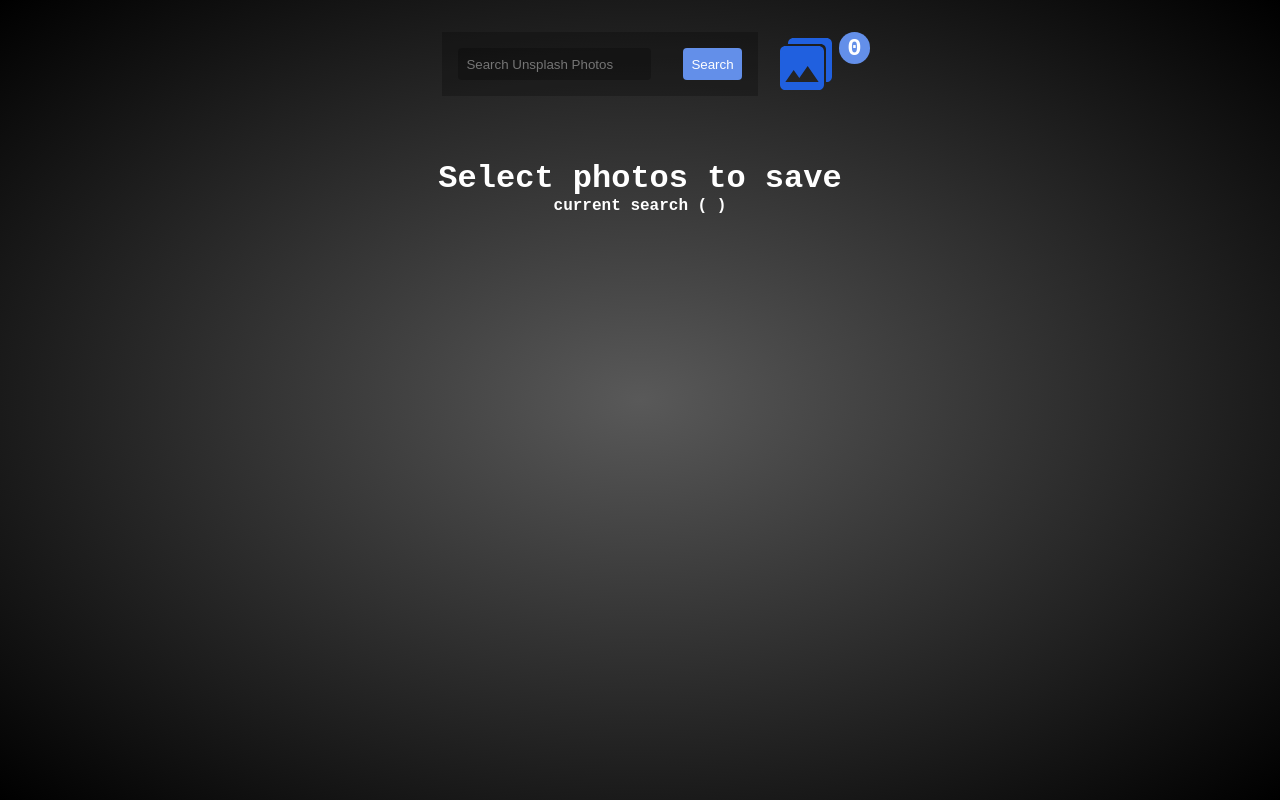
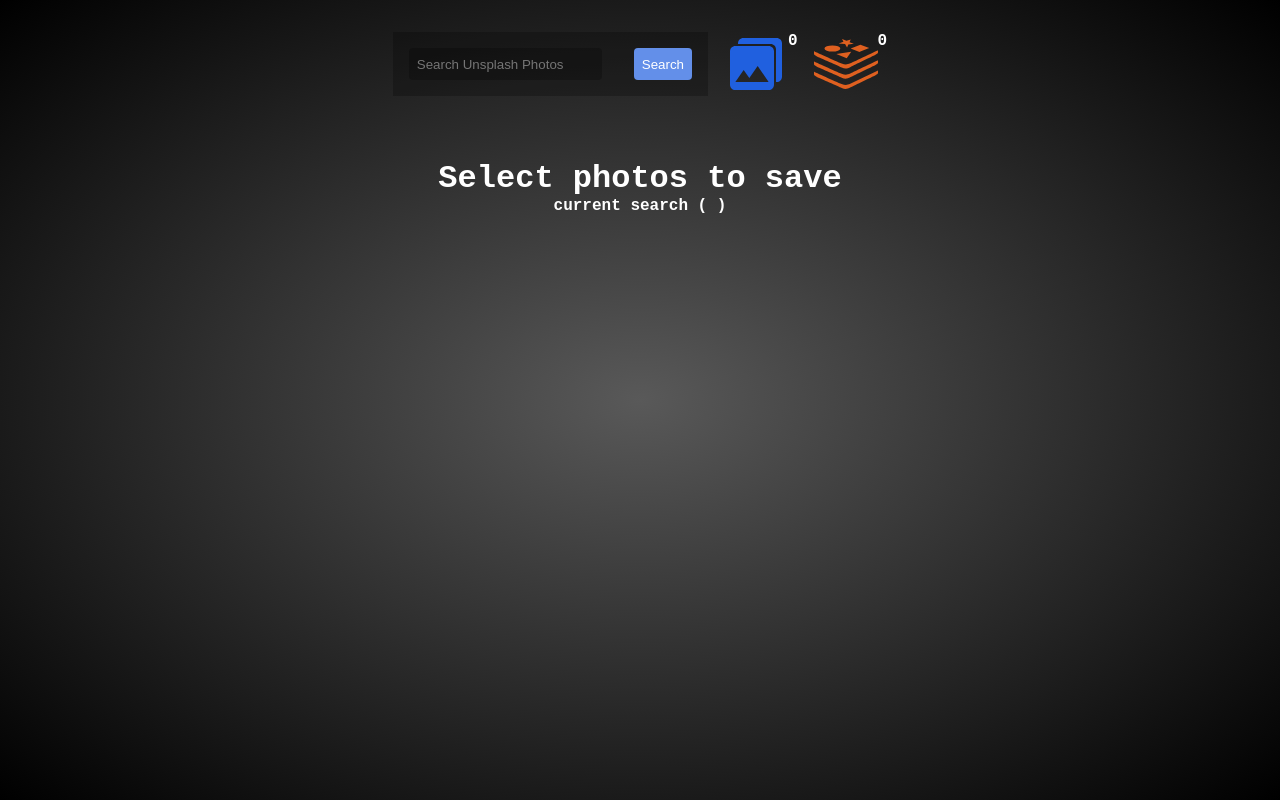
Before and after one commit to ianstreator/photo-sort, a Next.js app: page / in a window 1280 px wide. Built offline with nearby package versions, Linux system fonts and the light colour scheme.

Commit message:
brought in redis icon to use aside photostack icon

```diff
--- a/pages/index.tsx
+++ b/pages/index.tsx
@@ -1,7 +1,7 @@
 import Head from "next/head";
 import { useState, useEffect, useRef, FormEvent, useContext } from "react";
 import { IoMdPhotos } from "react-icons/io";
-
+import { SiRedis } from "react-icons/si";
 import { StateContext } from "../Context";
 import ImageCard from "../components/ImageCard";
 
@@ -68,7 +68,11 @@ export default function Home() {
 
           <div className="saved-container">
             <IoMdPhotos size={"4rem"} color={"hsl(220, 75%, 50%)"} />
-            <p className="saved-amount">{savedImagesArray?.length || 0}</p>
+            <p>{savedImagesArray?.length || 0}</p>
+          </div>
+          <div className="saved-container">
+            <SiRedis size={"4rem"} color={"hsl(20, 75%, 50%)"} />
+            <p>{savedImagesArray?.length || 0}</p>
           </div>
         </div>
 
```
